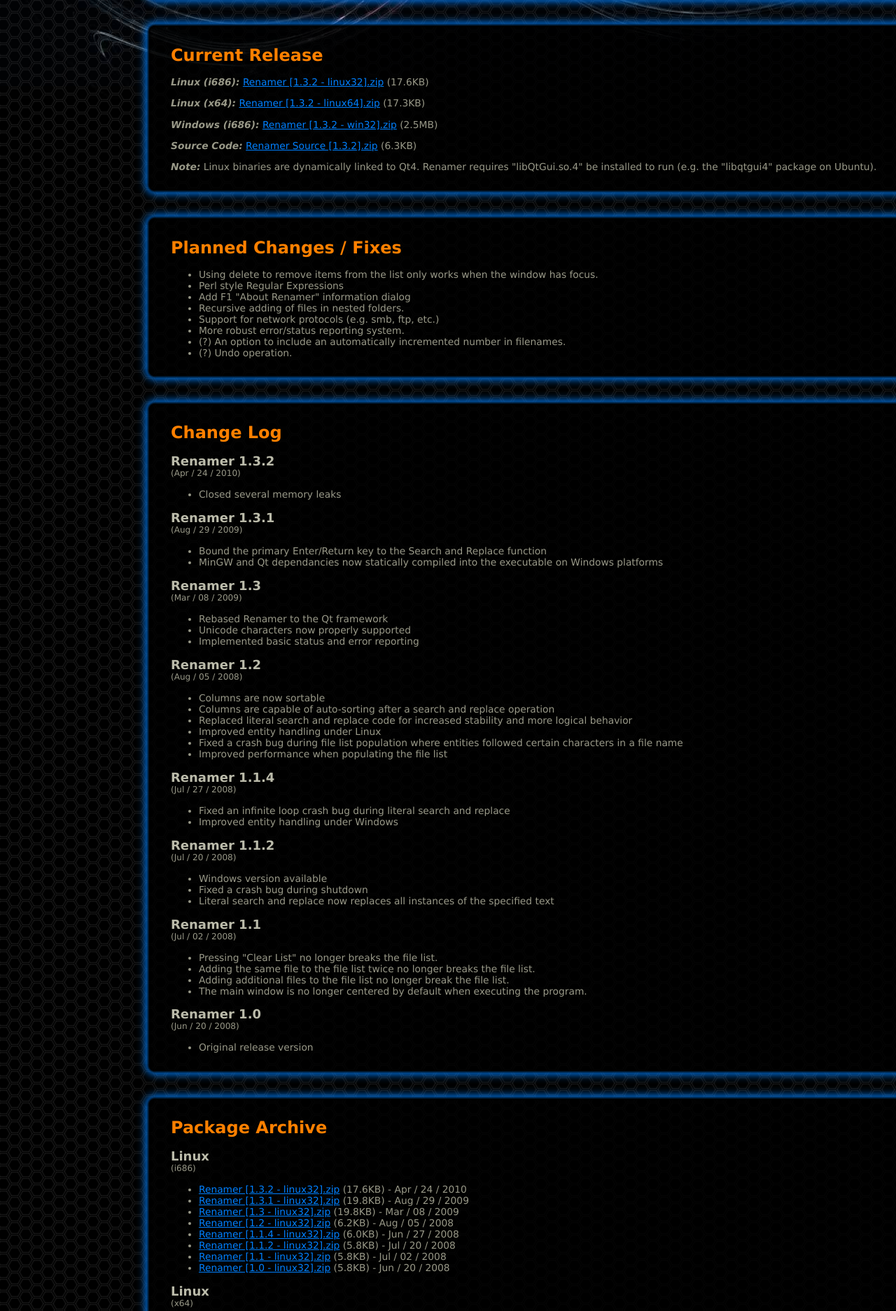
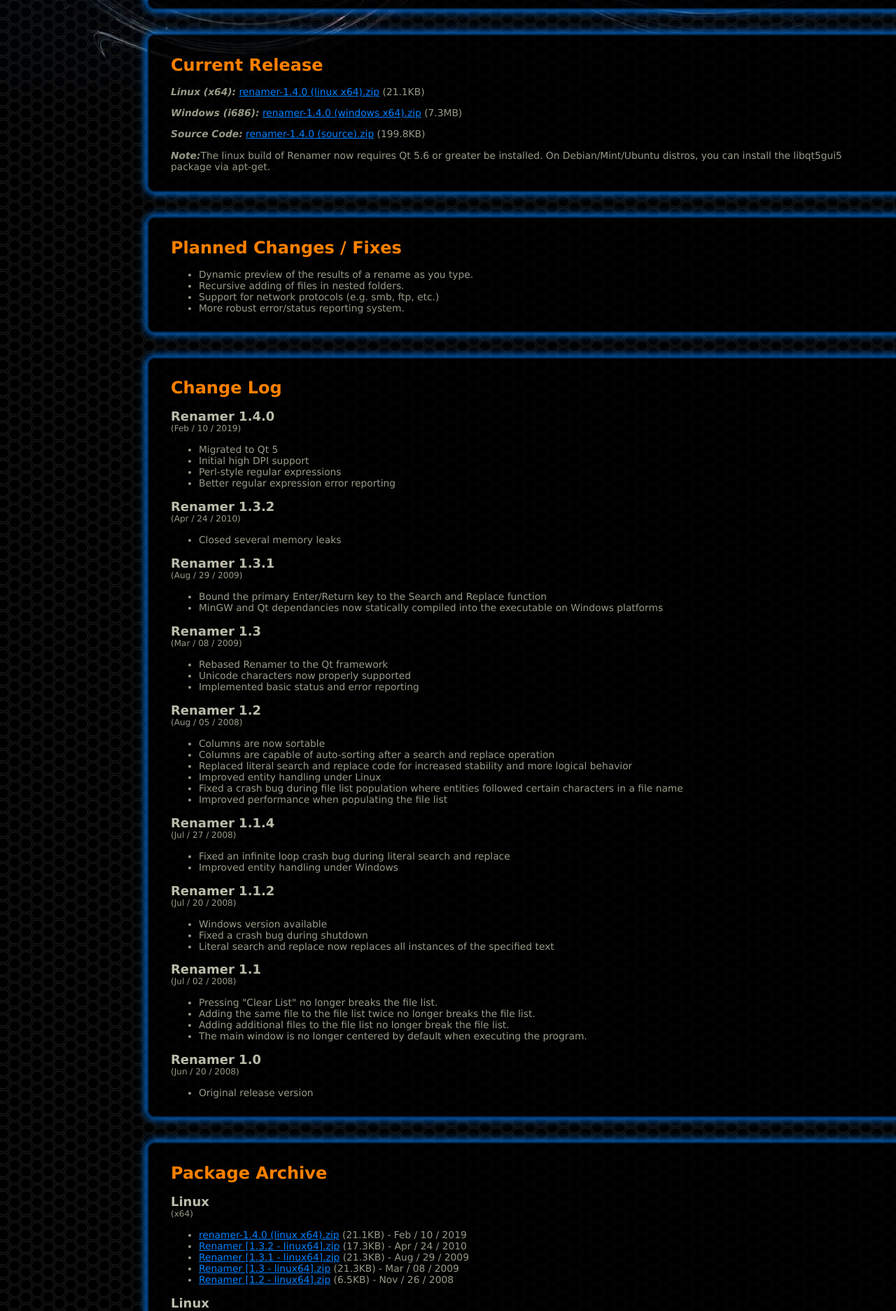
Before and after one commit to dubrowgn/dubrowgn.com, a PHP site: page /renamer.php in a window 1280 px wide. Shown: the part 757-2630 px from the top of the page at 70% size. Run offline with PHP 8.4, Linux system fonts and the light colour scheme.

Commit message:
Update renamer.php for v1.4

```diff
--- a/renamer.php
+++ b/renamer.php
@@ -19,7 +19,7 @@
 $cb->open();
 $cb->h1('What is Renamer?');
 ?>
-							<p>Renamer is a lightweight, mass file renaming utility based on the Qt framework. It's designed to be very simple yet robust with it's drag-n-drop interface and use of <a href="http://www.regular-expressions.info/">regular expressions</a>. Binary executables for Linux (both 32 and 64-bit) and Windows are available, as well as Renamer's source code.</p>
+							<p>Renamer is a lightweight, mass file renaming utility based on the Qt framework. It's designed to be very simple yet robust with it's drag-n-drop interface and use of <a href="http://www.regular-expressions.info/">regular expressions</a>. Binary executables for Linux and Windows are available, as well as Renamer's source code.</p>
 							<h2>Main Features:</h2>
 							<ul>
 								<li>Cross-Platform</li>
@@ -28,6 +28,7 @@
 								<li>Literal search and replace</li>
 								<li>Renames files and folders</li>
 							</ul>
+							<p>Renamer is now available on <a href="https://github.com/dubrowgn/renamer">github</a>!</p>
 							<div class="img-box">
 								<img src="/media/renamer/img/renamer-1.3.png" alt="Renamer v1.3 running under Ubuntu Linux" title="Renamer v1.3 running under Ubuntu Linux"/>
 								<p>Renamer v1.3 running under Ubuntu Linux</p>
@@ -37,31 +38,33 @@
 $cb->open();
 $cb->h1('Current Release');
 ?>
-							<p><span class="leadin">Linux (i686):</span> <a href="/media/renamer/files/Renamer [1.3.2 - linux32].zip">Renamer [1.3.2 - linux32].zip</a> (17.6KB)</p>
-							<p><span class="leadin">Linux (x64):</span> <a href="/media/renamer/files/Renamer [1.3.2 - linux64].zip">Renamer [1.3.2 - linux64].zip</a> (17.3KB)</p>
-							<p><span class="leadin">Windows (i686):</span> <a href="/media/renamer/files/Renamer [1.3.2 - win32].zip">Renamer [1.3.2 - win32].zip</a> (2.5MB)</p>
-							<p><span class="leadin">Source Code:</span> <a href="/media/renamer/files/Renamer Source [1.3.2].zip">Renamer Source [1.3.2].zip</a> (6.3KB)</p>
-							<p><span class="leadin">Note:</span> Linux binaries are dynamically linked to Qt4. Renamer requires "libQtGui.so.4" be installed to run (e.g. the "libqtgui4" package on Ubuntu).</p>
+							<p><span class="leadin">Linux (x64):</span> <a href="/media/renamer/files/renamer-1.4.0 (linux x64).zip">renamer-1.4.0 (linux x64).zip</a> (21.1KB)</p>
+							<p><span class="leadin">Windows (i686):</span> <a href="/media/renamer/files/renamer-1.4.0 (windows x64).zip">renamer-1.4.0 (windows x64).zip</a> (7.3MB)</p>
+							<p><span class="leadin">Source Code:</span> <a href="/media/renamer/files/renamer-1.4.0 (source).zip">renamer-1.4.0 (source).zip</a> (199.8KB)</p>
+							<p><span class="leadin">Note:</span>The linux build of Renamer now requires Qt 5.6 or greater be installed. On Debian/Mint/Ubuntu distros, you can install the libqt5gui5 package via apt-get.</p>
 <?php
 $cb->close();
 $cb->open();
 $cb->h1('Planned Changes / Fixes');
 ?>
 							<ul>
-								<li>Using delete to remove items from the list only works when the window has focus.</li>
-								<li>Perl style Regular Expressions</li>
-								<li>Add F1 "About Renamer" information dialog</li>
+								<li>Dynamic preview of the results of a rename as you type.</li>
 								<li>Recursive adding of files in nested folders.</li>
 								<li>Support for network protocols (e.g. smb, ftp, etc.)</li>
 								<li>More robust error/status reporting system.</li>
-								<li>(?) An option to include an automatically incremented number in filenames.</li>
-								<li>(?) Undo operation.</li>
 							</ul>
 <?php
 $cb->close();
 $cb->open();
 $cb->h1('Change Log');
 ?>
+							<h2>Renamer 1.4.0 <span class="subhead">(Feb / 10 / 2019)</span></h2>
+							<ul>
+								<li>Migrated to Qt 5</li>
+								<li>Initial high DPI support</li>
+								<li>Perl-style regular expressions</li>
+								<li>Better regular expression error reporting</li>
+							</ul>
 							<h2>Renamer 1.3.2 <span class="subhead">(Apr / 24 / 2010)</span></h2>
 							<ul>
 								<li>Closed several memory leaks</li>
@@ -113,6 +116,14 @@
 $cb->open();
 $cb->h1('Package Archive');
 ?>
+							<h2>Linux <span class="subhead">(x64)</span></h2>
+							<ul>
+								<li><a href="/media/renamer/files/renamer-1.4.0 (linux x64).zip">renamer-1.4.0 (linux x64).zip</a> (21.1KB) - Feb / 10 / 2019</li>
+								<li><a href="/media/renamer/files/Renamer [1.3.2 - linux64].zip">Renamer [1.3.2 - linux64].zip</a> (17.3KB) - Apr / 24 / 2010</li>
+								<li><a href="/media/renamer/files/Renamer [1.3.1 - linux64].zip">Renamer [1.3.1 - linux64].zip</a> (21.3KB) - Aug / 29 / 2009</li>
+								<li><a href="/media/renamer/files/Renamer [1.3 - linux64].zip">Renamer [1.3 - linux64].zip</a> (21.3KB) - Mar / 08 / 2009</li>
+								<li><a href="/media/renamer/files/Renamer [1.2 - linux64].zip">Renamer [1.2 - linux64].zip</a> (6.5KB) - Nov / 26 / 2008</li>
+							</ul>
 							<h2>Linux <span class="subhead">(i686)</span></h2>
 							<ul>
 								<li><a href="/media/renamer/files/Renamer [1.3.2 - linux32].zip">Renamer [1.3.2 - linux32].zip</a> (17.6KB) - Apr / 24 / 2010</li>
@@ -124,12 +135,9 @@
 								<li><a href="/media/renamer/files/Renamer [1.1 - linux32].zip">Renamer [1.1 - linux32].zip</a> (5.8KB) - Jul / 02 / 2008</li>
 								<li><a href="/media/renamer/files/Renamer [1.0 - linux32].zip">Renamer [1.0 - linux32].zip</a> (5.8KB) - Jun / 20 / 2008</li>
 							</ul>
-							<h2>Linux <span class="subhead">(x64)</span></h2>
+							<h2>Windows <span class="subhead">(x64)</span></h2>
 							<ul>
-								<li><a href="/media/renamer/files/Renamer [1.3.2 - linux64].zip">Renamer [1.3.2 - linux64].zip</a> (17.3KB) - Apr / 24 / 2010</li>
-								<li><a href="/media/renamer/files/Renamer [1.3.1 - linux64].zip">Renamer [1.3.1 - linux64].zip</a> (21.3KB) - Aug / 29 / 2009</li>
-								<li><a href="/media/renamer/files/Renamer [1.3 - linux64].zip">Renamer [1.3 - linux64].zip</a> (21.3KB) - Mar / 08 / 2009</li>
-								<li><a href="/media/renamer/files/Renamer [1.2 - linux64].zip">Renamer [1.2 - linux64].zip</a> (6.5KB) - Nov / 26 / 2008</li>
+								<li><a href="/media/renamer/files/renamer-1.4.0 (windows x64).zip">renamer-1.4.0 (windows x64).zip</a> (7.3MB) - Feb / 10 / 2019</li>
 							</ul>
 							<h2>Windows <span class="subhead">(i686)</span></h2>
 							<ul>
@@ -142,6 +150,7 @@
 							</ul>
 							<h2>Source Code</h2>
 							<ul>
+								<li><a href="/media/renamer/files/renamer-1.4.0 (source).zip">renamer-1.4.0 (source).zip</a> (199.8KB) - Feb / 10 / 2019</li>
 								<li><a href="/media/renamer/files/Renamer Source [1.3.2].zip">Renamer Source [1.3.2].zip</a> (6.3KB) - Apr / 24 / 2010</li>
 								<li><a href="/media/renamer/files/Renamer Source [1.3.1].zip">Renamer Source [1.3.1].zip</a> (3.8KB) - Aug / 29 / 2009</li>
 								<li><a href="/media/renamer/files/Renamer Source [1.3].zip">Renamer Source [1.3].zip</a> (3.8KB) - Mar / 08 / 2009</li>
@@ -149,7 +158,14 @@
 								<li><a href="/media/renamer/files/Renamer Source [1.1.4].zip">Renamer Source [1.1.4].zip</a> (3.6KB) - Jun / 27 / 2008</li>
 								<li><a href="/media/renamer/files/Renamer Source [1.1.2].zip">Renamer Source [1.1.2].zip</a> (3.4KB) - Jul / 20 / 2008</li>
 							</ul>
-							<p><span class="leadin">Note:</span> Renamer 1.2 and below were built using GTK instead of Qt. Windows users will need GTK+ runtime version 2.12.11 or later. Download the latest version from <a href="http://sourceforge.net/projects/gtk-win/">SourceForge</a>.</p>
+							<p>
+								<span class="leadin">Note:</span>
+								<ul>
+									<li>The linux build of Renamer 1.4.0 requires Qt 5.6 or greater be installed. On Debian/Mint/Ubuntu distros, you can install the libqt5gui5 package via apt-get.</li>
+									<li>The linux build of Renamer before 1.4.0 requires Qt 4 be installed. On Debian/Mint/Ubuntu distros, you can install the libqtgui4 package via apt-get.</li>
+									<li>Renamer 1.2 and below were built using GTK instead of Qt. Windows users will need GTK+ runtime version 2.12.11 or later. Download the latest version from <a href="http://sourceforge.net/projects/gtk-win/">SourceForge</a>.</li>
+								</ul>
+							</p>
 <?php
 $cb->close();
 
```
